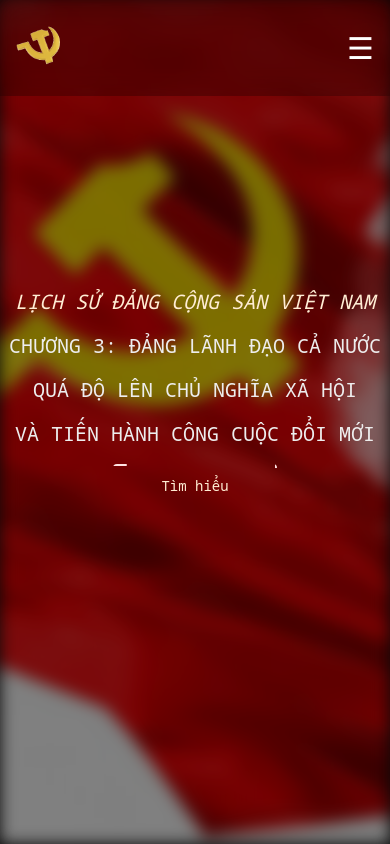
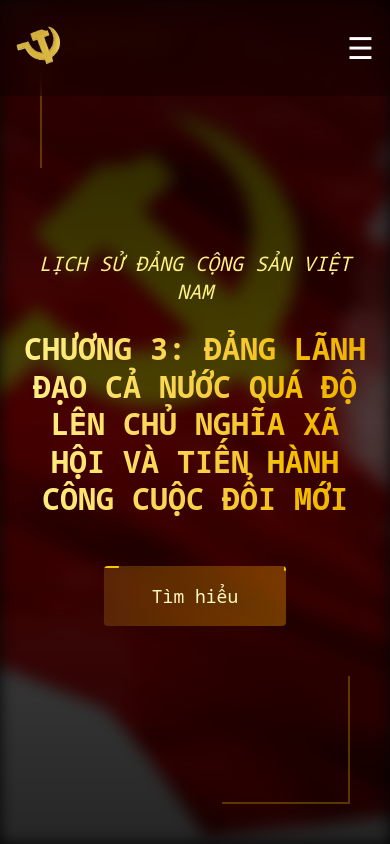
Before and after one commit to conboaduide/vnr202, a Next.js app: page / in a window 390 px wide. Shown: the top 844 px of the page. Built offline with nearby package versions, Linux system fonts and the light colour scheme.

Commit message:
Update navigation links and enhance page layouts for better responsiveness

```diff
--- a/app/_components/nav/Links.jsx
+++ b/app/_components/nav/Links.jsx
@@ -5,7 +5,7 @@
 
 export const paths = [
   { path: '/', title: 'TRANG CHỦ' },
-  { path: '/boi-canh', title: 'BỐI CẢNH' },
+  // { path: '/boi-canh', title: 'BỐI CẢNH' },
   { path: '/quoc-hoi-vi', title: 'QUỐC HỘI KHÓA VI' },
   { path: '/dai-hoi-iv', title: 'ĐẠI HỘI IV' },
   { path: '/dai-hoi-v', title: 'ĐẠI HỘI V' },
--- a/app/dot-pha/page.jsx
+++ b/app/dot-pha/page.jsx
@@ -230,7 +230,7 @@
         </Section>
         <Section id='hoi-nghi-trung-uong-8'>
           <div className='mt-12'></div>
-          <div className='mt-12 max-w-4xl text-center'>
+          <div className='mt-12 max-w-5xl text-center'>
             <SectionHeading>
               Hội nghị Trung ương 8 khóa V (6/1985)
             </SectionHeading>
--- a/app/page.jsx
+++ b/app/page.jsx
@@ -1,34 +1,80 @@
+'use client';
+
 import Image from 'next/image';
 import Link from 'next/link';
+import { useEffect, useState } from 'react';
 
 export default function Home() {
+  const [isLoaded, setIsLoaded] = useState(false);
+
+  useEffect(() => {
+    setIsLoaded(true);
+  }, []);
+
   return (
-    <div>
+    <div className='relative min-h-screen flex flex-col items-center justify-center overflow-hidden'>
+      {/* Fixed background with overlay */}
       <Image
-        className='!fixed blur-sm -z-10 brightness-50 object-cover'
+        className='!fixed inset-0 blur-sm -z-10 brightness-[0.3] object-cover'
         src='/dcsvn.png'
-        alt='dcsvn'
+        alt='Đảng Cộng sản Việt Nam'
         fill
+        priority
       />
-      <div className='flex flex-col space-y-4 text-xl md:text-5xl text-center select-none pt-72 md:pt-60'>
-        <div className='md:text-3xl italic text-orange-100'>
-          LỊCH SỬ ĐẢNG CỘNG SẢN VIỆT NAM
+      <div className='fixed inset-0 bg-gradient-to-b from-black/50 via-transparent to-black/50 -z-10' />
+
+      {/* Main content */}
+      <div
+        className={`transition-all duration-1000 transform ${
+          isLoaded ? 'translate-y-0 opacity-100' : 'translate-y-10 opacity-0'
+        }`}
+      >
+        <div className='text-center px-6 max-w-4xl mx-auto'>
+          <h2
+            className='text-xl md:text-3xl italic text-yellow-200 mb-6 animate-fadeIn mt-8'
+            style={{ animationDelay: '200ms' }}
+          >
+            LỊCH SỬ ĐẢNG CỘNG SẢN VIỆT NAM
+          </h2>
+
+          <h1 className='text-3xl md:text-6xl font-semibold leading-tight mb-10'>
+            <div
+              className='bg-gradient-to-r from-yellow-200 to-yellow-500 text-transparent bg-clip-text animate-fadeIn'
+              style={{ animationDelay: '400ms' }}
+            >
+              CHƯƠNG 3: ĐẢNG LÃNH ĐẠO CẢ NƯỚC QUÁ ĐỘ LÊN CHỦ NGHĨA XÃ HỘI VÀ
+              TIẾN HÀNH CÔNG CUỘC ĐỔI MỚI
+            </div>
+          </h1>
+
+          <div
+            className='relative flex justify-center text-center mt-12 animate-fadeIn'
+            style={{ animationDelay: '1000ms' }}
+          >
+            <Link
+              href='/quoc-hoi-vi'
+              className='group relative inline-block overflow-hidden rounded px-12 py-4 text-lg text-yellow-100 font-medium hover:cursor-pointer select-none z-10 bg-gradient-to-r from-yellow-900/60 to-yellow-700/60 hover:from-yellow-800/80 hover:to-yellow-600/80 transition-all duration-300'
+            >
+              Tìm hiểu
+              <span className='absolute left-0 top-0 w-0 border-t-2 border-yellow-400 animate-top'></span>
+              <span className='absolute right-0 top-0 h-0 border-r-2 border-yellow-400 animate-right'></span>
+              <span className='absolute bottom-0 right-0 w-0 border-b-2 border-yellow-400 animate-bottom'></span>
+              <span className='absolute bottom-0 left-0 h-0 border-l-2 border-yellow-400 animate-left'></span>
+            </Link>
+          </div>
         </div>
-        <div>CHƯƠNG 3: ĐẢNG LÃNH ĐẠO CẢ NƯỚC</div>
-        <div>QUÁ ĐỘ LÊN CHỦ NGHĨA XÃ HỘI</div>
-        <div>VÀ TIẾN HÀNH CÔNG CUỘC ĐỔI MỚI</div>
       </div>
-      <div className='relative flex justify-center text-center mt-4'>
-        <Link
-          href='/boi-canh'
-          className='group relative inline-block overflow-hidden rounded px-12 py-3 text-sm text-orange-100 font-medium hover:cursor-pointer select-none z-10'
-        >
-          Tìm hiểu
-          <span className='absolute left-0 top-0 w-0 border-t-2 border-red-100 animate-top'></span>
-          <span className='absolute right-0 top-0 h-0 border-r-2 border-red-100 animate-right'></span>
-          <span className='absolute bottom-0 right-0 w-0 border-b-2 border-red-100 animate-bottom'></span>
-          <span className='absolute bottom-0 left-0 h-0 border-l-2 border-red-100 animate-left'></span>
-        </Link>
+
+      {/* Decorative elements */}
+      <div className='absolute top-0 left-0 w-full h-full pointer-events-none'>
+        <div
+          className='absolute top-10 left-10 w-32 h-32 border-t-2 border-l-2 border-yellow-500/30 animate-fadeIn'
+          style={{ animationDelay: '1200ms' }}
+        ></div>
+        <div
+          className='absolute bottom-10 right-10 w-32 h-32 border-b-2 border-r-2 border-yellow-500/30 animate-fadeIn'
+          style={{ animationDelay: '1400ms' }}
+        ></div>
       </div>
     </div>
   );
--- a/app/quoc-hoi-vi/page.jsx
+++ b/app/quoc-hoi-vi/page.jsx
@@ -359,7 +359,7 @@
         <Section id='hiep-uoc-quoc-te'>
           <SectionHeading>Các hiệp ước quốc tế quan trọng</SectionHeading>
 
-          <div className='max-w-4xl mx-auto'>
+          <div className='max-w-5xl mx-auto'>
             <div
               className='bg-black/40 backdrop-blur-sm p-6 rounded-lg border-l-4 border-yellow-500 animate-fadeIn mb-8'
               style={{ animationDelay: '200ms' }}
@@ -519,10 +519,10 @@
 
           <div className='relative flex justify-center text-center mt-4'>
             <Link
-              href='/dai-hoi-v'
+              href='/dai-hoi-iv'
               className='group relative inline-block overflow-hidden rounded px-12 py-4 text-lg text-yellow-100 font-medium hover:cursor-pointer select-none z-10 bg-gradient-to-r from-yellow-900/60 to-yellow-700/60 hover:from-yellow-800/80 hover:to-yellow-600/80 transition-all duration-300'
             >
-              Quay lại Đại hội V
+              Tiến tới Đại hội IV
               <span className='absolute left-0 top-0 w-0 border-t-2 border-yellow-400 animate-top'></span>
               <span className='absolute right-0 top-0 h-0 border-r-2 border-yellow-400 animate-right'></span>
               <span className='absolute bottom-0 right-0 w-0 border-b-2 border-yellow-400 animate-bottom'></span>
```
